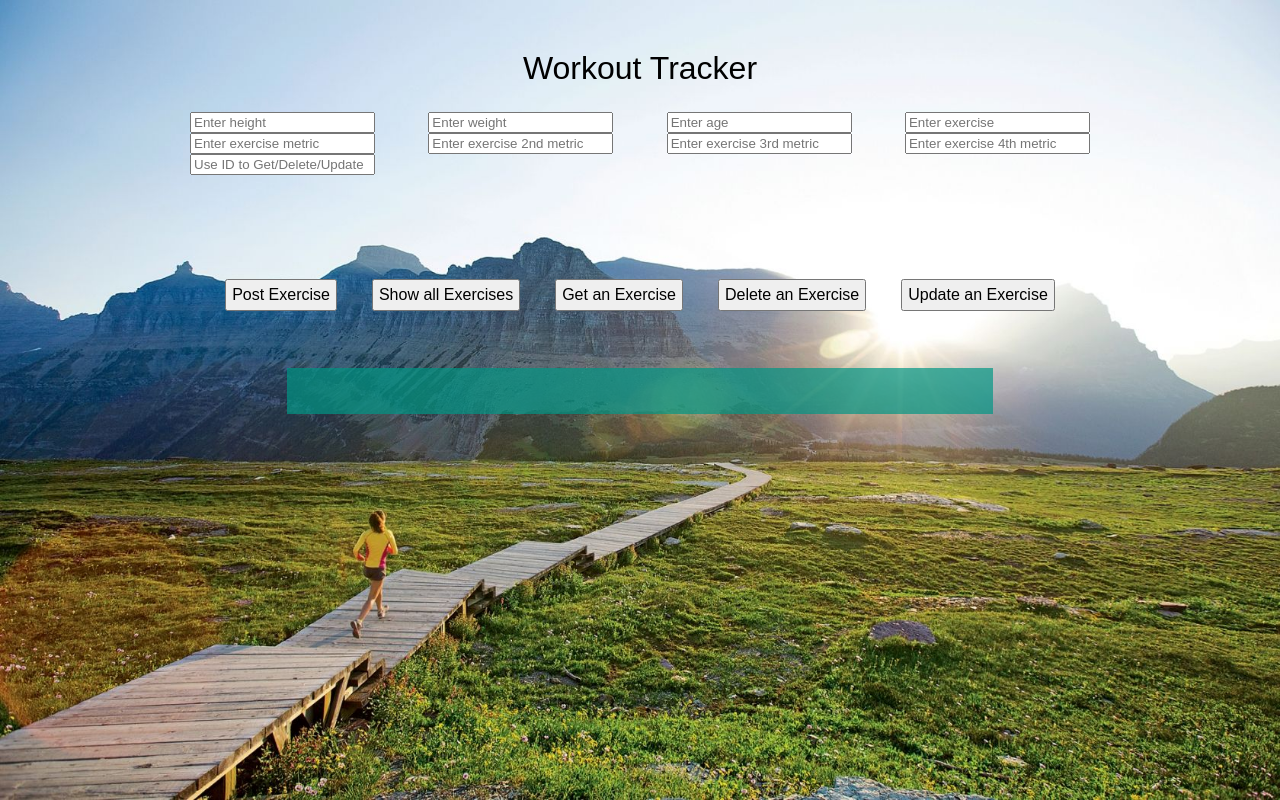
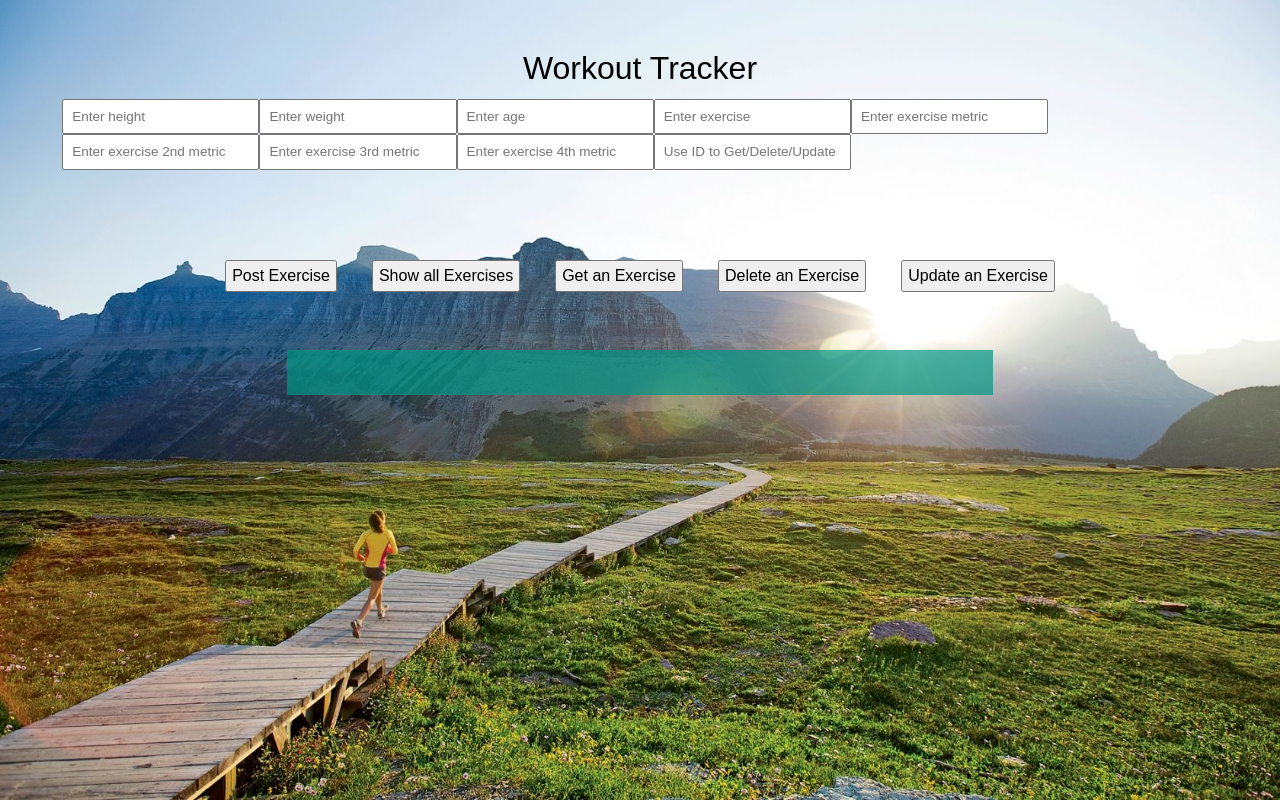
Before and after one commit to WillyPete2501/MVP, a website: page public/index.html in a window 1280 px wide. Drawn offline with Linux system fonts and the light colour scheme.

Commit message:
Working on message display and CSS

```diff
--- a/public/main.css
+++ b/public/main.css
@@ -21,10 +21,8 @@ html {
     display: flex;
     flex-wrap: wrap;
     font-family: 'Rubik', sans-serif;
-    font-size: 0.8em;
-    justify-content: space-between;
-    padding: 1em;
-    width: 900px;
+    font-size: 0.65em;
+    padding: 0.6em;
   }
 
   .menu_con {
@@ -47,6 +45,12 @@ html {
     padding: 0.3em;
   }
 
+  .btn:hover {
+    background-color: rgb(1, 129, 129);
+    color:rgb(255, 255, 255);
+    opacity: 100%;
+  }
+
   .submission_con {
     display: flex;
     justify-content: space-around;
--- a/public/main.js
+++ b/public/main.js
@@ -12,24 +12,28 @@ const height = document.createElement('input');
 log.appendChild(height);
 height.type = 'number';
 height.id = 'heightID';
+height.className = 'logCLS';
 height.placeholder = 'Enter height';
 
 const weight = document.createElement('input');
 log.appendChild(weight);
 weight.type = 'number';
 weight.id = 'weightID';
+weight.className = 'logCLS';
 weight.placeholder = 'Enter weight';
 
 const age = document.createElement('input');
 log.appendChild(age);
 age.type = 'number';
 age.id = 'ageID';
+age.className = 'logCLS';
 age.placeholder = 'Enter age';
 
 const exrs = document.createElement('input');
 log.appendChild(exrs);
 exrs.type = 'text';
 exrs.id = 'exrsID';
+exrs.className = 'logCLS';
 exrs.placeholder = 'Enter exercise';
 exrs.maxLength = 20;
 
@@ -37,6 +41,7 @@ const exM1 = document.createElement('input');
 log.appendChild(exM1);
 exM1.type = 'text';
 exM1.id = 'exM1ID';
+exM1.className = 'logCLS';
 exM1.placeholder = 'Enter exercise metric';
 exM1.maxLength = 15;
 
@@ -44,6 +49,7 @@ const exM2 = document.createElement('input');
 log.appendChild(exM2);
 exM2.type = 'text';
 exM2.id = 'exM2ID';
+exM2.className = 'logCLS';
 exM2.placeholder = 'Enter exercise 2nd metric';
 exM2.maxLength = 15;
 
@@ -51,6 +57,7 @@ const exM3 = document.createElement('input');
 log.appendChild(exM3);
 exM3.type = 'text';
 exM3.id = 'exM3ID';
+exM3.className = 'logCLS';
 exM3.placeholder = 'Enter exercise 3rd metric';
 exM3.maxLength = 15;
 
@@ -58,6 +65,7 @@ const exM4 = document.createElement('input');
 log.appendChild(exM4);
 exM4.type = 'text';
 exM4.id = 'exM4ID';
+exM4.className = 'logCLS';
 exM4.placeholder = 'Enter exercise 4th metric';
 exM4.maxLength = 15;
 
@@ -65,6 +73,7 @@ const exID = document.createElement('input');
 log.appendChild(exID);
 exID.type = 'text';
 exID.id = 'exID';
+exID.className = 'logCLS';
 exID.placeholder = 'Use ID to Get/Delete/Update';
 exM4.maxLength = 15;
 
@@ -129,6 +138,7 @@ userInfo.id = 'userInfoID';
 btn2.addEventListener('click', getAll);
 
 async function getAll() {
+
     userInfo.textContent = '';
     const response = await fetch('http://localhost:3003/users');
     const commits = await response.json()
```
